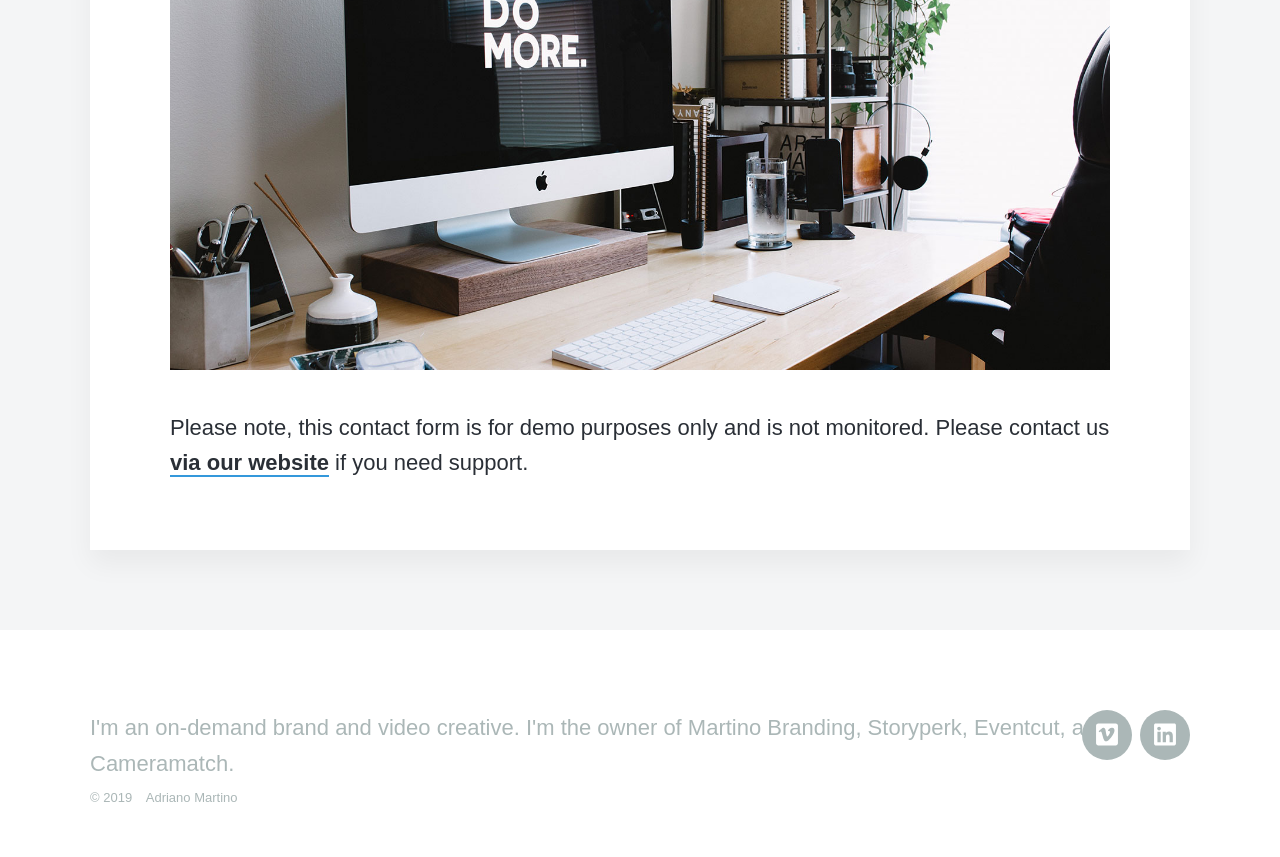
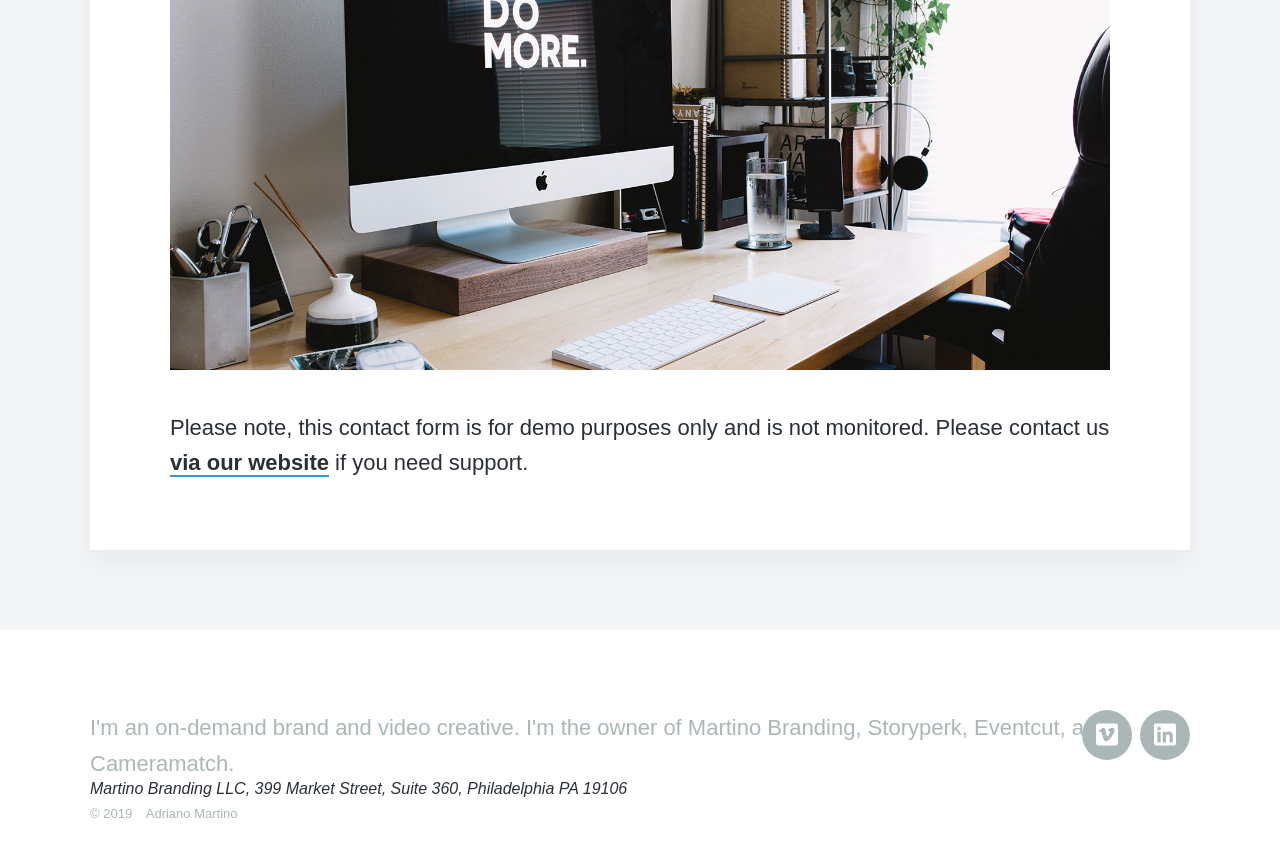
Before and after one commit to adrianomartino/amartino, a Jekyll site: the page built from _pages/thanks.md, in a window 1280 px wide and 900 px high, scrolled down 761 px. Shown: the top 857 px of the window. Built offline with Jekyll 4.4.1, drawn with Linux system fonts in a browser that asks for light colours; nearby versions of some CDN libraries; some web fonts are replaced.

Commit message:
Update footer.html

```diff
--- a/_includes/footer.html
+++ b/_includes/footer.html
@@ -4,6 +4,9 @@
 
 		<p class="footer__text">{{ site.data.settings.footer_settings.footer_tagline }}</p>
 
+		<address>
+    			Martino Branding LLC, 399 Market Street, Suite 360, Philadelphia PA 19106
+  		</address>
 		<div class="footer__copyright">
 			<span>© {{ 'now' | date: "%Y" }} <a href="https://adrianomartino.com">{{ site.data.settings.basic_settings.site_title }}</a></span>
 
```
